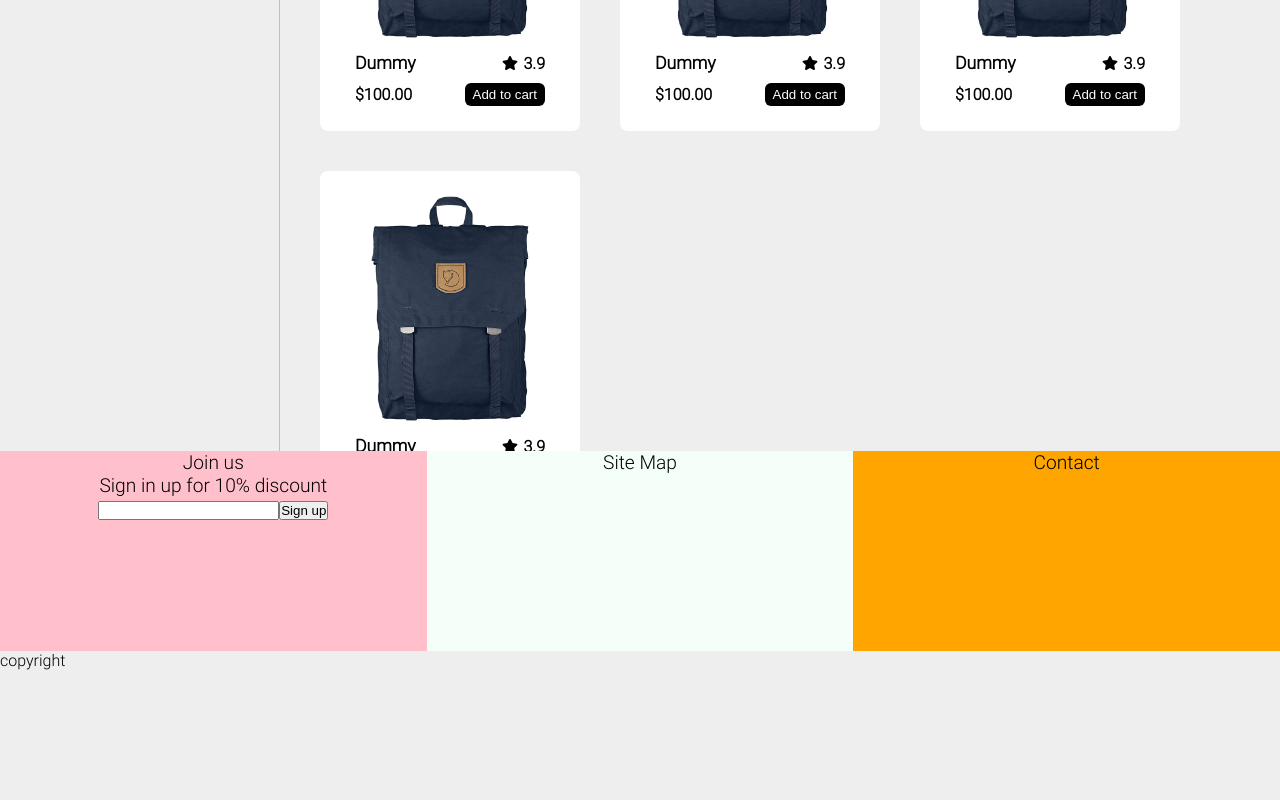
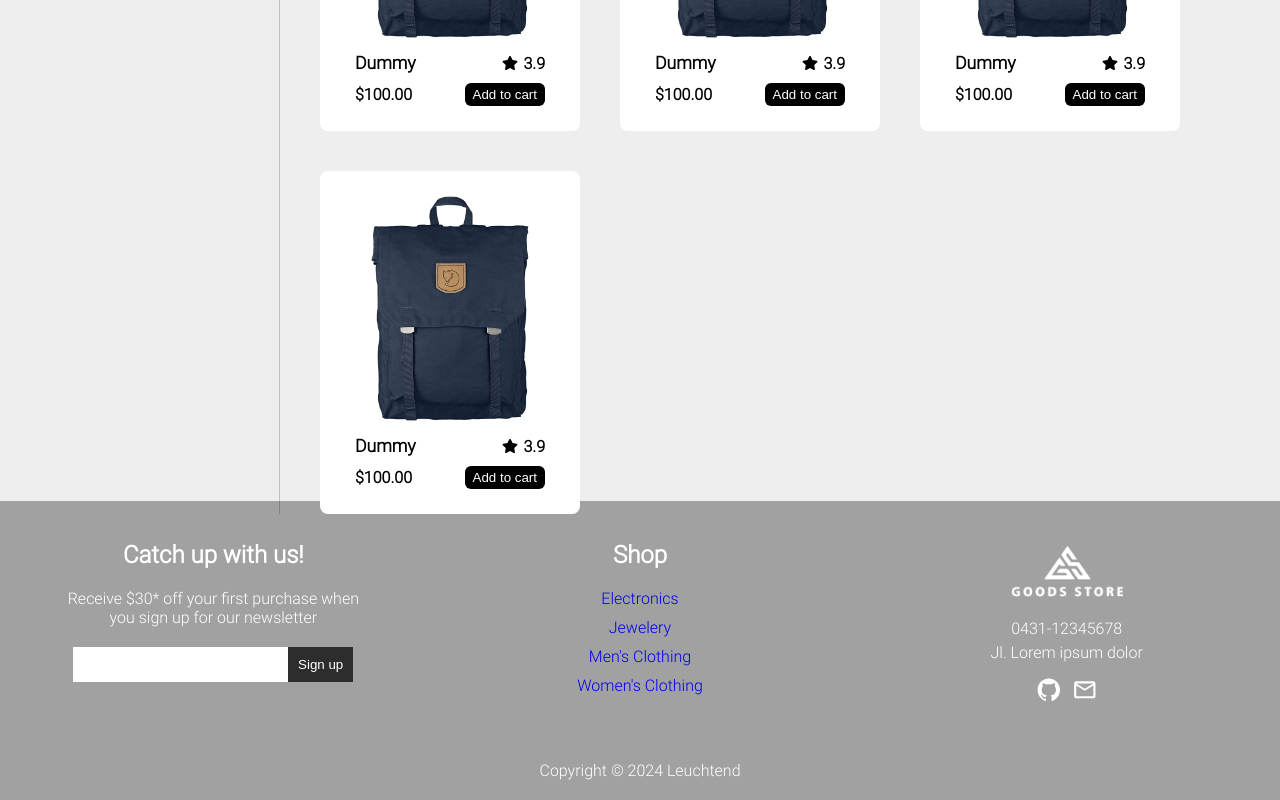
Before and after one commit to leuchtend5/ecommerce-app, a React (Vite) app: page /products in a window 1280 px wide. Shown: the part 1003-1803 px from the top of the page. Before the commit the page ends 1673 px from the top, so only its background shows below. Built offline with nearby package versions, Linux system fonts and the light colour scheme.

Commit message:
style(home): styling footer

```diff
--- a/src/components/Footer/index.jsx
+++ b/src/components/Footer/index.jsx
@@ -1,19 +1,57 @@
-import FooterContainer from './styles';
+import { FooterContainer, CopyrightContainer, StyledLogo } from './styles';
+import logo from '../../assets/images/logo/logo.png';
+import { Link } from 'react-router-dom';
+import { IoLogoGithub } from 'react-icons/io';
+import { MdOutlineEmail } from 'react-icons/md';
 
 export default function Footer() {
   return (
     <div>
       <FooterContainer>
         <div className="email-section">
-          <p>Join us</p>
-          <p>Sign in up for 10% discount</p>
-          <input type="text"></input>
-          <button>Sign up</button>
+          <div className="text-content">
+            <p>Catch up with us!</p>
+            <p>Receive $30* off your first purchase when you sign up for our newsletter</p>
+          </div>
+          <div className="input-content">
+            <input type="text"></input>
+            <button>Sign up</button>
+          </div>
         </div>
-        <div className="site-section">Site Map</div>
-        <div className="contact-section">Contact</div>
+        <div className="site-section">
+          <p>Shop</p>
+          <ul>
+            <Link to="/" className="site-link">
+              Electronics
+            </Link>
+            <Link to="/" className="site-link">
+              Jewelery
+            </Link>
+            <Link to="/" className="site-link">
+              Men's Clothing
+            </Link>
+            <Link to="/" className="site-link">
+              Women's Clothing
+            </Link>
+          </ul>
+        </div>
+        <div className="contact-section">
+          <img src={logo} alt="logo" />
+          <div className="contact-info">
+            <p>0431-12345678</p>
+            <p>Jl. Lorem ipsum dolor</p>
+          </div>
+          <div className="contact-logo">
+            <StyledLogo>
+              <IoLogoGithub />
+            </StyledLogo>
+            <StyledLogo>
+              <MdOutlineEmail />
+            </StyledLogo>
+          </div>
+        </div>
       </FooterContainer>
-      <div>copyright</div>
+      <CopyrightContainer>Copyright © {new Date().getFullYear()} Leuchtend</CopyrightContainer>
     </div>
   );
 }
--- a/src/components/Footer/styles.js
+++ b/src/components/Footer/styles.js
@@ -5,20 +5,136 @@ const FooterContainer = styled.footer`
   grid-template-columns: repeat(3, 1fr);
   text-align: center;
   height: 200px;
-  margin-top: 100px;
+  margin-top: 150px;
   font-size: 1.2rem;
+  background-color: #a1a1a1;
+  color: white;
 
   .email-section {
-    background-color: pink;
+    display: flex;
+    flex-direction: column;
+    gap: 20px;
+    padding: 40px 60px;
+
+    .text-content {
+      display: flex;
+      flex-direction: column;
+      gap: 20px;
+
+      & > p:nth-child(1) {
+        font-weight: bold;
+        font-size: 1.5rem;
+      }
+
+      & > p:nth-child(2) {
+        font-size: 1rem;
+      }
+    }
+
+    .input-content {
+      display: flex;
+      align-items: center;
+      justify-content: center;
+
+      input {
+        width: 70%;
+        height: 35px;
+        border: none;
+        outline: none;
+        font-size: 1rem;
+        padding: 5px;
+      }
+
+      button {
+        background-color: #2e2d2d;
+        border: none;
+        height: 35px;
+        cursor: pointer;
+        padding: 10px;
+        color: white;
+
+        &:hover {
+          background-color: #545454;
+        }
+      }
+    }
   }
 
   .site-section {
-    background-color: mintcream;
+    padding: 40px;
+    display: flex;
+    flex-direction: column;
+    gap: 20px;
+    align-items: center;
+
+    & > p {
+      font-weight: bold;
+      font-size: 1.5rem;
+    }
+
+    ul {
+      display: flex;
+      flex-direction: column;
+      gap: 10px;
+      font-size: 1rem;
+      width: fit-content;
+
+      .site-link {
+        text-decoration: none;
+
+        &:hover {
+          filter: brightness(30%);
+        }
+
+        &:visited {
+          color: white;
+        }
+      }
+    }
   }
 
   .contact-section {
-    background-color: orange;
+    padding: 40px;
+    display: flex;
+    flex-direction: column;
+    justify-content: center;
+    align-items: center;
+    gap: 15px;
+
+    img {
+      width: 120px;
+    }
+
+    .contact-info {
+      display: flex;
+      flex-direction: column;
+      gap: 5px;
+
+      font-size: 1rem;
+    }
+
+    .contact-logo {
+      display: flex;
+      gap: 10px;
+      font-size: 1.6rem;
+    }
   }
 `;
 
-export default FooterContainer;
+const CopyrightContainer = styled.div`
+  text-align: center;
+  background-color: #a1a1a1;
+  color: white;
+  padding-top: 60px;
+  padding-bottom: 20px;
+`;
+
+const StyledLogo = styled.div`
+  cursor: pointer;
+
+  &:hover {
+    filter: brightness(30%);
+  }
+`;
+
+export { FooterContainer, CopyrightContainer, StyledLogo };
```
